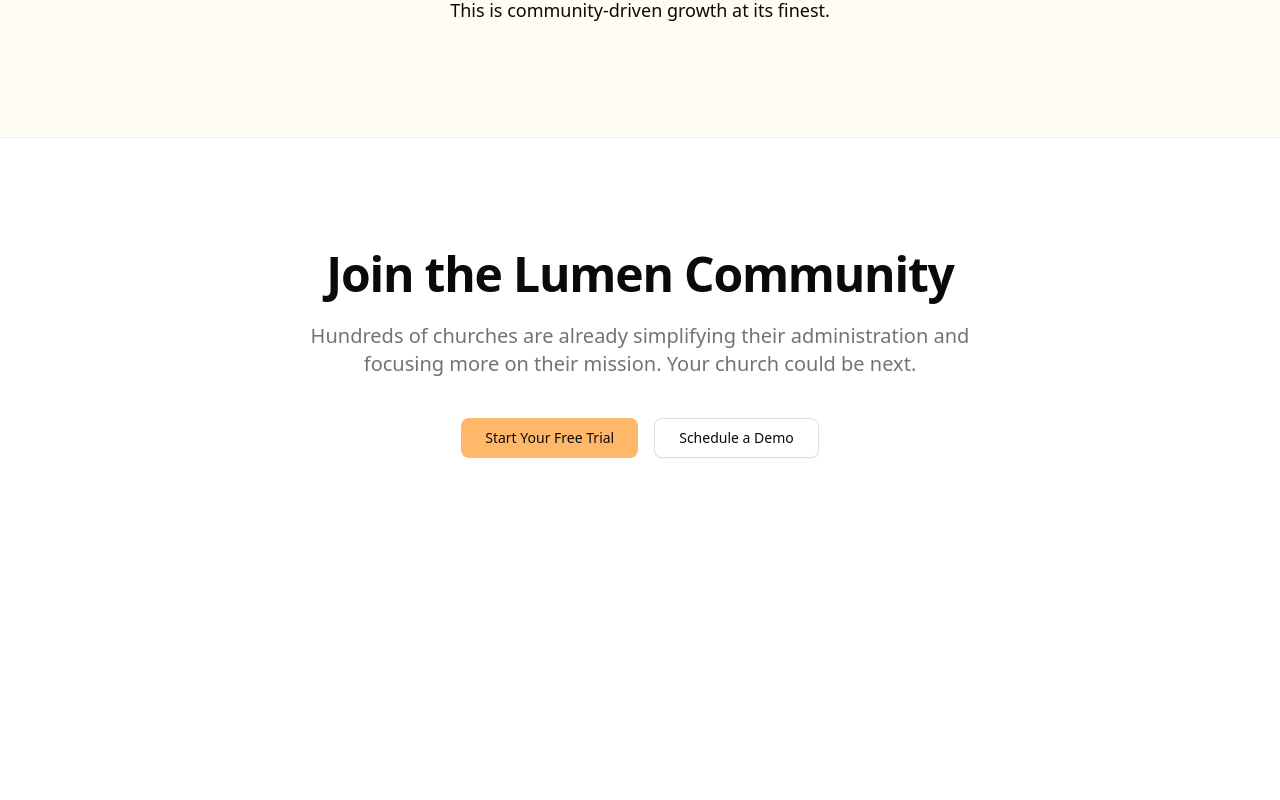
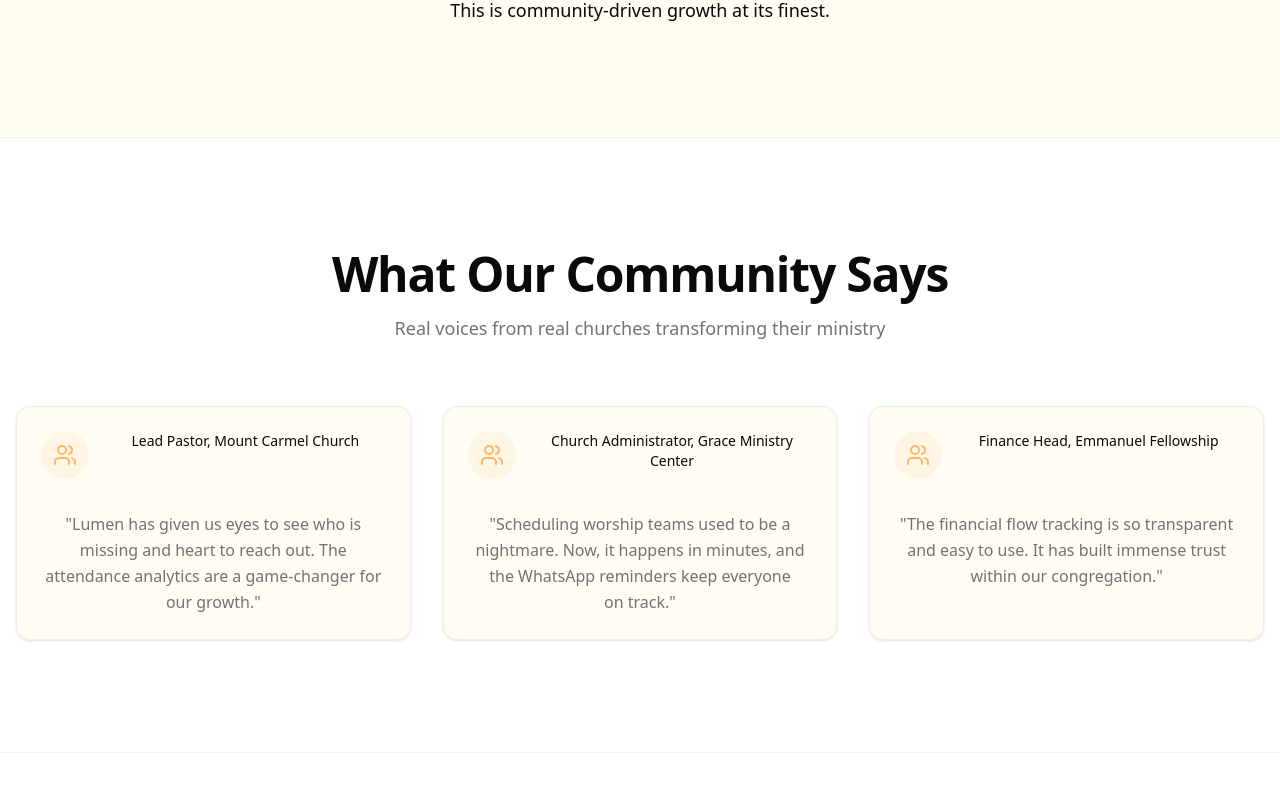
Before and after one commit to alfianamantana/church-management-system-landing, a React (Vite) app: page /about in a window 1280 px wide. Shown: the part 2800-3600 px from the top of the page. Before the commit the page ends 3370 px from the top, so only its background shows below. Built offline with nearby package versions, Linux system fonts and the light colour scheme.

Commit message:
feat: add responsive Social Proof section with testimonials
Add multilingual testimonials section with smooth scroll animations.

```diff
--- a/src/i18n.ts
+++ b/src/i18n.ts
@@ -179,6 +179,19 @@ const resources = {
       'about.cta.description': 'Hundreds of churches are already simplifying their administration and focusing more on their mission. Your church could be next.',
       'about.cta.primaryButton': 'Start Your Free Trial',
       'about.cta.secondaryButton': 'Schedule a Demo',
+
+      // Testimonials Section
+      'about.testimonials.title': 'What Our Community Says',
+      'about.testimonials.subtitle': 'Real voices from real churches transforming their ministry',
+
+      'about.testimonial.pastor.quote': 'Lumen has given us eyes to see who is missing and heart to reach out. The attendance analytics are a game-changer for our growth.',
+      'about.testimonial.pastor.name': 'Lead Pastor, Mount Carmel Church',
+
+      'about.testimonial.admin.quote': 'Scheduling worship teams used to be a nightmare. Now, it happens in minutes, and the WhatsApp reminders keep everyone on track.',
+      'about.testimonial.admin.name': 'Church Administrator, Grace Ministry Center',
+
+      'about.testimonial.finance.quote': 'The financial flow tracking is so transparent and easy to use. It has built immense trust within our congregation.',
+      'about.testimonial.finance.name': 'Finance Head, Emmanuel Fellowship',
     },
   },
   id: {
@@ -355,6 +368,19 @@ const resources = {
       'about.cta.description': 'Ratusan gereja sudah menyederhanakan administrasi mereka dan fokus lebih pada misi mereka. Gereja Anda bisa menjadi berikutnya.',
       'about.cta.primaryButton': 'Mulai Uji Coba Gratis Anda',
       'about.cta.secondaryButton': 'Jadwalkan Demo',
+
+      // Testimonials Section
+      'about.testimonials.title': 'Apa Kata Pengguna Lumen',
+      'about.testimonials.subtitle': 'Suara nyata dari gereja nyata yang mengubah pelayanan mereka',
+
+      'about.testimonial.pastor.quote': 'Lumen telah memberi kami mata untuk melihat siapa yang tidak hadir dan hati untuk menjangkau. Analitik kehadiran adalah pengubah permainan untuk pertumbuhan kami.',
+      'about.testimonial.pastor.name': 'Gembala Sidang, Gereja Gunung Karmel',
+
+      'about.testimonial.admin.quote': 'Menjadwalkan tim ibadah dulu sangat mengganggu. Sekarang, ini terjadi dalam hitungan menit, dan pengingat WhatsApp membuat semua orang tetap terdepan.',
+      'about.testimonial.admin.name': 'Administrator Gereja, Pusat Pelayanan Kasih',
+
+      'about.testimonial.finance.quote': 'Pelacakan aliran keuangan sangat transparan dan mudah digunakan. Ini telah membangun kepercayaan yang sangat besar dalam jemaat kami.',
+      'about.testimonial.finance.name': 'Kepala Keuangan, Persekutuan Emanuel',
     },
   },
 };
--- a/src/pages/AboutPage.tsx
+++ b/src/pages/AboutPage.tsx
@@ -203,6 +203,112 @@ export function AboutPage() {
         </div>
       </section>
 
+      {/* Testimonials / Social Proof */}
+      <section className="border-b border-border/40 px-4 py-20 md:py-28">
+        <div className="container mx-auto">
+          <motion.div
+            initial={{ opacity: 0, y: 20 }}
+            whileInView={{ opacity: 1, y: 0 }}
+            viewport={{ once: true }}
+            transition={{ duration: 0.6 }}
+            className="mb-16 text-center"
+          >
+            <h2 className="mb-4 text-balance text-3xl font-bold tracking-tight text-foreground md:text-5xl">
+              {t('about.testimonials.title')}
+            </h2>
+            <p className="text-pretty text-lg text-muted-foreground">
+              {t('about.testimonials.subtitle')}
+            </p>
+          </motion.div>
+
+          <div className="grid gap-8 md:grid-cols-1 lg:grid-cols-3">
+            {/* Testimonial 1 - Lead Pastor */}
+            <motion.div
+              initial={{ opacity: 0, y: 20 }}
+              whileInView={{ opacity: 1, y: 0 }}
+              viewport={{ once: true }}
+              transition={{ duration: 0.6, delay: 0 }}
+            >
+              <Card className="flex h-full flex-col border-border/50 bg-secondary/30 transition-shadow hover:shadow-lg">
+                <CardHeader>
+                  <div className="flex items-start gap-4">
+                    <div className="flex h-12 w-12 flex-shrink-0 items-center justify-center rounded-full bg-accent/10">
+                      <Users className="h-6 w-6 text-accent" />
+                    </div>
+                    <div className="flex-1">
+                      <p className="text-sm font-medium text-foreground">
+                        {t('about.testimonial.pastor.name')}
+                      </p>
+                    </div>
+                  </div>
+                </CardHeader>
+                <CardContent className="flex-1">
+                  <p className="text-pretty leading-relaxed text-muted-foreground">
+                    "{t('about.testimonial.pastor.quote')}"
+                  </p>
+                </CardContent>
+              </Card>
+            </motion.div>
+
+            {/* Testimonial 2 - Church Admin */}
+            <motion.div
+              initial={{ opacity: 0, y: 20 }}
+              whileInView={{ opacity: 1, y: 0 }}
+              viewport={{ once: true }}
+              transition={{ duration: 0.6, delay: 0.1 }}
+            >
+              <Card className="flex h-full flex-col border-border/50 bg-secondary/30 transition-shadow hover:shadow-lg">
+                <CardHeader>
+                  <div className="flex items-start gap-4">
+                    <div className="flex h-12 w-12 flex-shrink-0 items-center justify-center rounded-full bg-accent/10">
+                      <Users className="h-6 w-6 text-accent" />
+                    </div>
+                    <div className="flex-1">
+                      <p className="text-sm font-medium text-foreground">
+                        {t('about.testimonial.admin.name')}
+                      </p>
+                    </div>
+                  </div>
+                </CardHeader>
+                <CardContent className="flex-1">
+                  <p className="text-pretty leading-relaxed text-muted-foreground">
+                    "{t('about.testimonial.admin.quote')}"
+                  </p>
+                </CardContent>
+              </Card>
+            </motion.div>
+
+            {/* Testimonial 3 - Finance Head */}
+            <motion.div
+              initial={{ opacity: 0, y: 20 }}
+              whileInView={{ opacity: 1, y: 0 }}
+              viewport={{ once: true }}
+              transition={{ duration: 0.6, delay: 0.2 }}
+            >
+              <Card className="flex h-full flex-col border-border/50 bg-secondary/30 transition-shadow hover:shadow-lg">
+                <CardHeader>
+                  <div className="flex items-start gap-4">
+                    <div className="flex h-12 w-12 flex-shrink-0 items-center justify-center rounded-full bg-accent/10">
+                      <Users className="h-6 w-6 text-accent" />
+                    </div>
+                    <div className="flex-1">
+                      <p className="text-sm font-medium text-foreground">
+                        {t('about.testimonial.finance.name')}
+                      </p>
+                    </div>
+                  </div>
+                </CardHeader>
+                <CardContent className="flex-1">
+                  <p className="text-pretty leading-relaxed text-muted-foreground">
+                    "{t('about.testimonial.finance.quote')}"
+                  </p>
+                </CardContent>
+              </Card>
+            </motion.div>
+          </div>
+        </div>
+      </section>
+
       {/* Call to Action */}
       <section className="px-4 py-20 md:py-28">
         <div className="container mx-auto">
```
